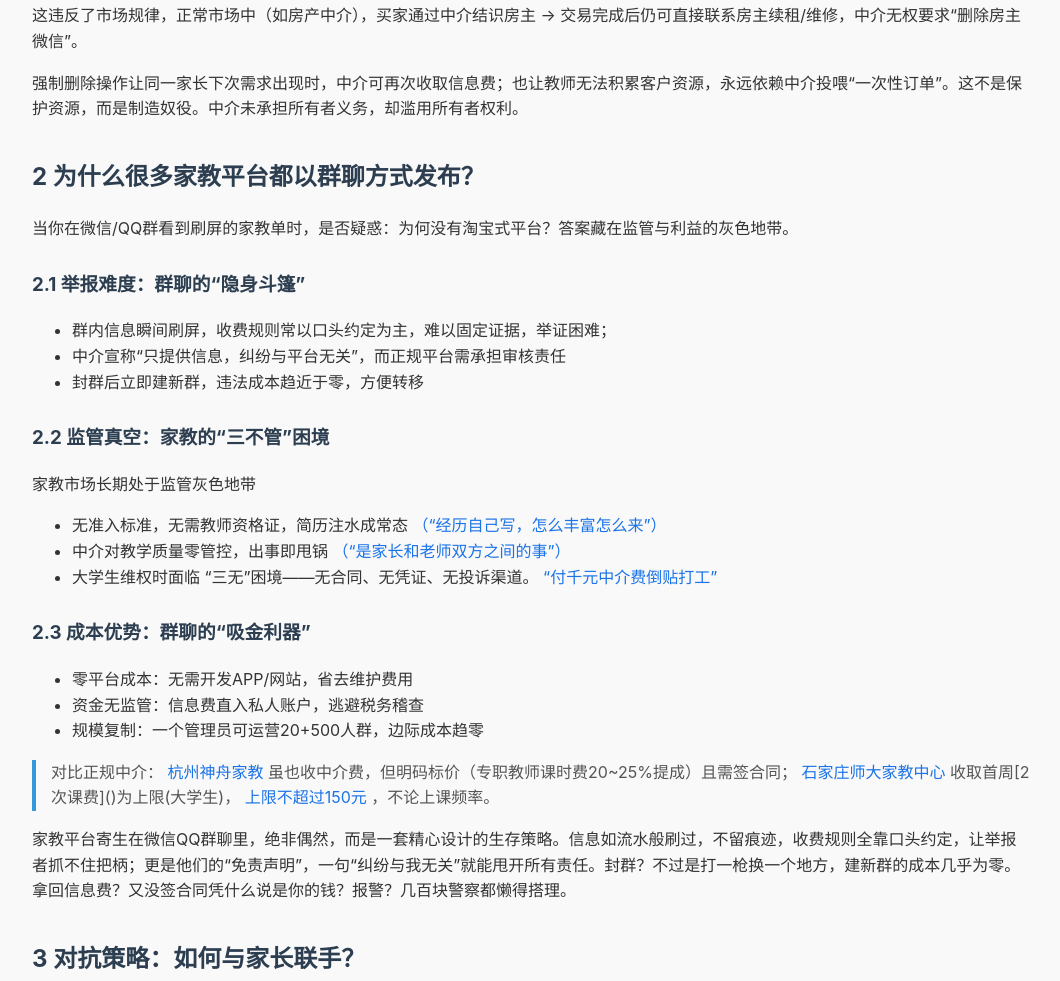
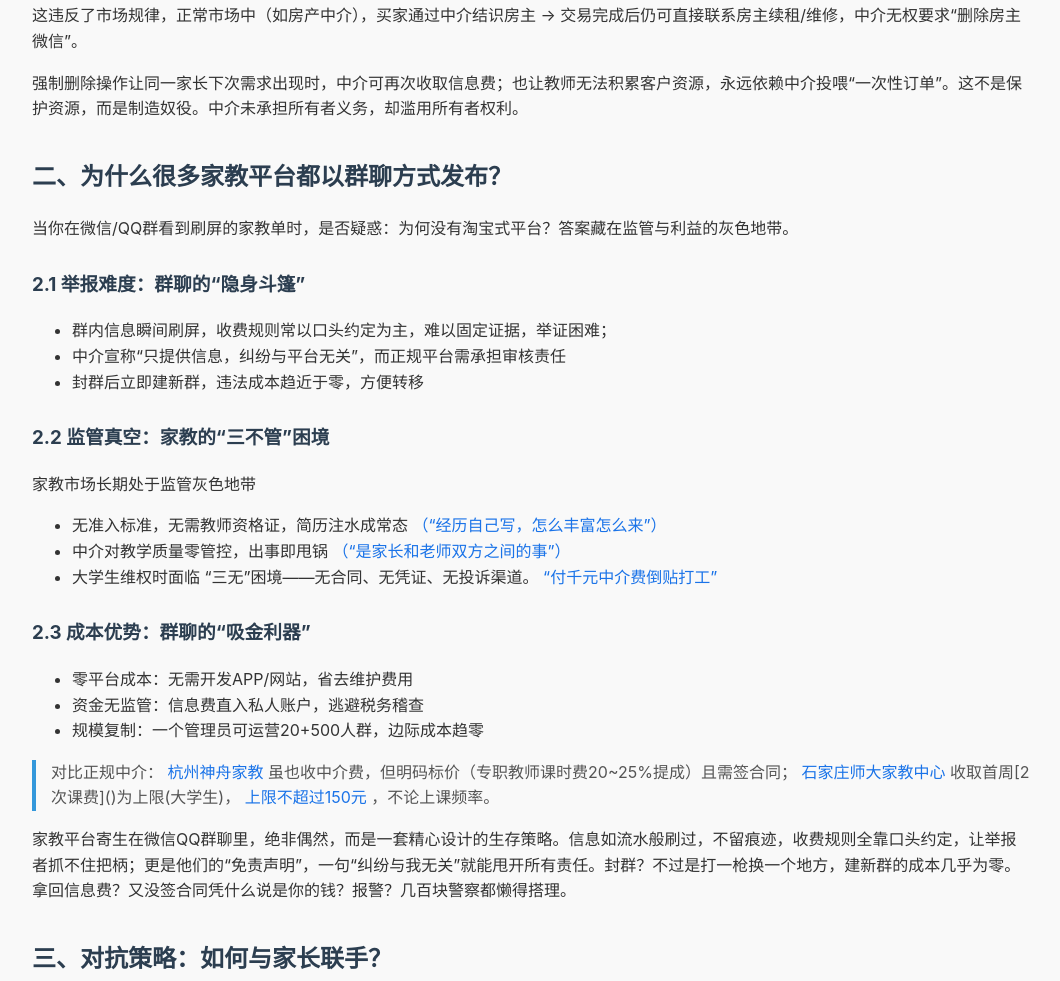
Before and after one commit to w06112/home_teacher, a plain HTML site: page index.html in a window 1280 px wide. Shown: the part 3635-4616 px from the top of the page, without its empty margins (108-1168 px from the left). Drawn offline with Linux system fonts and the light colour scheme.

Commit message:
Update index.html

```diff
--- a/index.html
+++ b/index.html
@@ -328,7 +328,7 @@
         <p>中介实际在模糊概念：既按信息买断制收费，又按服务制控制使用权。</p>
         <p>这违反了市场规律，正常市场中（如房产中介），买家通过中介结识房主 → 交易完成后仍可直接联系房主续租/维修，中介无权要求“删除房主微信”。</p>
         <p>强制删除操作让同一家长下次需求出现时，中介可再次收取信息费；也让教师无法积累客户资源，永远依赖中介投喂“一次性订单”。这不是保护资源，而是制造奴役。中介未承担所有者义务，却滥用所有者权利。</p>
-        <h2>2 为什么很多家教平台都以群聊方式发布？</h2>
+        <h2>二、为什么很多家教平台都以群聊方式发布？</h2>
         <p>当你在微信/QQ群看到刷屏的家教单时，是否疑惑：为何没有淘宝式平台？答案藏在监管与利益的灰色地带。</p>
         <h3>2.1 举报难度：群聊的“隐身斗篷”</h3>
         <ul>
@@ -370,7 +370,7 @@
             </p>
         </blockquote>
         <p>家教平台寄生在微信QQ群聊里，绝非偶然，而是一套精心设计的生存策略。信息如流水般刷过，不留痕迹，收费规则全靠口头约定，让举报者抓不住把柄；更是他们的“免责声明”，一句“纠纷与我无关”就能甩开所有责任。封群？不过是打一枪换一个地方，建新群的成本几乎为零。拿回信息费？又没签合同凭什么说是你的钱？报警？几百块警察都懒得搭理。</p>
-        <h2>3 对抗策略：如何与家长联手？</h2>
+        <h2>三、对抗策略：如何与家长联手？</h2>
         <h3>3.1 信任建立时机——试课后面对面交流的“黄金窗口期”</h3>
         <p>试课后当家长说出类似“下周开始正式上课吧”、“孩子挺喜欢你的”之类的话时，可以做出一些试探性的尝试...</p>
         <blockquote>
```
